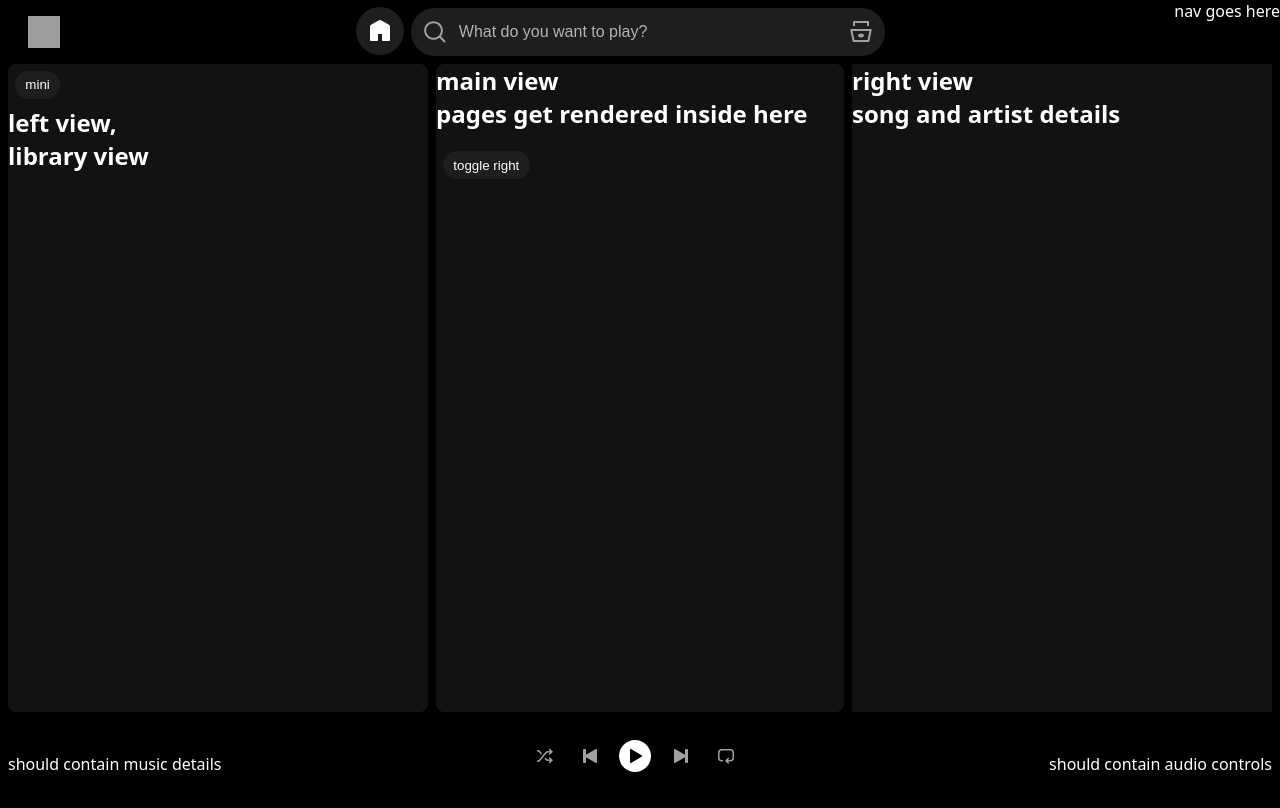
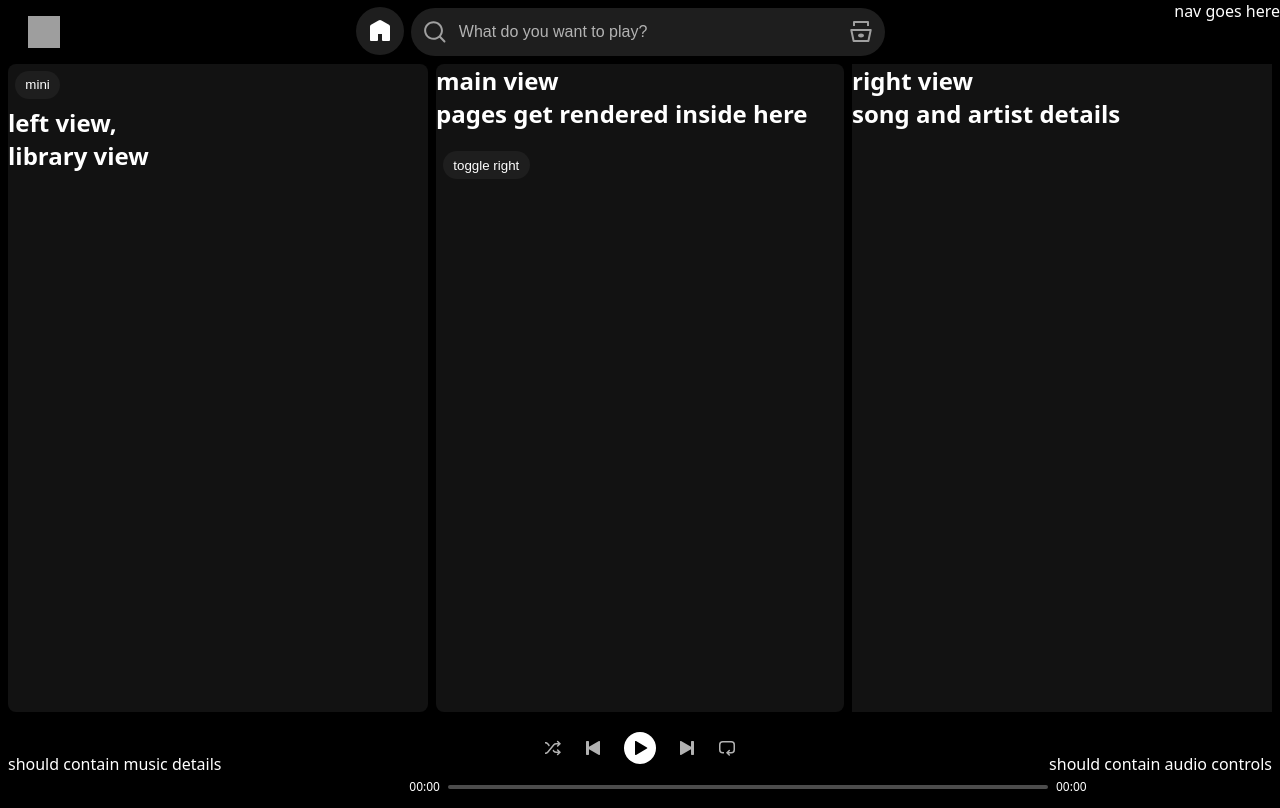
Before and after one commit to veritasx01/audion, a React (Vite) app: page / in a window 1280 px wide. Built offline with nearby package versions, Linux system fonts and the light colour scheme; grey boxes are pictures that could not be loaded.

Commit message:
song progress bar

```diff
--- a/src/assets/styles/cmps/AppFooter.css
+++ b/src/assets/styles/cmps/AppFooter.css
@@ -24,4 +24,10 @@
       color: --var(clr5);
     }
   }
+  > * {
+    flex: 571.2 0 0;
+  }
+  > *:nth-child(2) {
+    flex: 722 0 0;
+  }
 }
--- a/src/assets/styles/cmps/PlayerControls.css
+++ b/src/assets/styles/cmps/PlayerControls.css
@@ -1,11 +1,17 @@
 .player-container {
   margin-bottom: 8px;
+  min-width: 500px;
+}
+.player-container > * {
+  flex: 1;
 }
 
 .generals-container {
+  display: flex;
   flex-flow: row nowrap;
   margin-bottom: 8px;
   gap: 0px;
+  justify-content: center;
 }
 
 .player-button {
@@ -32,6 +38,7 @@
   width: 32px;
   height: 32px;
   padding: 8px;
+  margin: 0;
   background: black;
 }
 .smaller-button:hover {
--- /dev/null
+++ b/src/assets/styles/cmps/SongProgress.css
@@ -0,0 +1,26 @@
+.progress-container {
+  display: flex;
+  gap: 8px;
+  margin: 0 auto;
+}
+
+.playback-position {
+  width: 50px;
+  height: 17px;
+  font-size: 0.75rem;
+  text-align: right;
+}
+
+.playback-duration {
+  width: 50px;
+  height: 17px;
+  font-size: 0.75rem;
+  text-align: left;
+}
+
+.progress-bar {
+  background: #4c4c4c;
+  border-radius: 8px;
+  width: 600px;
+  height: 4px;
+}
--- a/src/assets/styles/main.css
+++ b/src/assets/styles/main.css
@@ -15,4 +15,5 @@
 @import "cmps/UserMsg";
 @import "cmps/HomeButton";
 @import "cmps/SearchBar";
-@import "cmps/PlayerControls.css"
+@import "cmps/PlayerControls";
+@import "cmps/SongProgress";
--- a/src/cmps/AppFooter.jsx
+++ b/src/cmps/AppFooter.jsx
@@ -1,12 +1,11 @@
 import { PlayerControls } from "./PlayerControls";
 
 export function AppFooter() {
-
   return (
     <footer className="app-footer full">
       <p>should contain music details</p>
       <PlayerControls></PlayerControls>
-      <p>should contain audio controls</p>
+      <p style={{ textAlign: "right" }}>should contain audio controls</p>
     </footer>
   );
 }
--- a/src/cmps/PlayerControls.jsx
+++ b/src/cmps/PlayerControls.jsx
@@ -1,11 +1,16 @@
+import { SongProgress } from "./SongProgress";
+
 export function PlayerControls() {
+  // TODO: spotify has a diffrent div for the smaller buttons on each side for different gaps from the play button
+  // this is not currently the case as the gap is equal, also the buttons don't have margins
   return (
     <div className="player-container flex column">
       <div className="generals-container flex align-center">
         {/* shuffle button */}
+        <div style={{ marginRight: "8px", display: "flex", gap: "8px" }}>
           <button className="smaller-button hov-enlarge">
             <span className="size-16" aria-hidden="true">
-            <svg aria-hidden="true" viewBox="0 0 16 16" fill="#a0a0a0">
+              <svg aria-hidden="true" viewBox="0 0 16 16" fill="#b2b2b2">
                 <path d="M13.151.922a.75.75 0 1 0-1.06 1.06L13.109 3H11.16a3.75 3.75 0 0 0-2.873 1.34l-6.173 7.356A2.25 2.25 0 0 1 .39 12.5H0V14h.391a3.75 3.75 0 0 0 2.873-1.34l6.173-7.356a2.25 2.25 0 0 1 1.724-.804h1.947l-1.017 1.018a.75.75 0 0 0 1.06 1.06L15.98 3.75zM.391 3.5H0V2h.391c1.109 0 2.16.49 2.873 1.34L4.89 5.277l-.979 1.167-1.796-2.14A2.25 2.25 0 0 0 .39 3.5z"></path>
                 <path d="m7.5 10.723.98-1.167.957 1.14a2.25 2.25 0 0 0 1.724.804h1.947l-1.017-1.018a.75.75 0 1 1 1.06-1.06l2.829 2.828-2.829 2.828a.75.75 0 1 1-1.06-1.06L13.109 13H11.16a3.75 3.75 0 0 1-2.873-1.34l-.787-.938z"></path>
               </svg>
@@ -14,11 +19,12 @@ export function PlayerControls() {
           {/* previous button */}
           <button className="smaller-button">
             <span className="size-16" aria-hidden="true">
-            <svg aria-hidden="true" viewBox="0 0 16 16" fill="#a0a0a0">
+              <svg aria-hidden="true" viewBox="0 0 16 16" fill="#b2b2b2">
                 <path d="M3.3 1a.7.7 0 0 1 .7.7v5.15l9.95-5.744a.7.7 0 0 1 1.05.606v12.575a.7.7 0 0 1-1.05.607L4 9.149V14.3a.7.7 0 0 1-.7.7H1.7a.7.7 0 0 1-.7-.7V1.7a.7.7 0 0 1 .7-.7z"></path>
               </svg>
             </span>
           </button>
+        </div>
         {/* play song button */}
         <button className="player-button hov-enlarge">
           <span className="size-16" aria-hidden="true">
@@ -28,9 +34,10 @@ export function PlayerControls() {
           </span>
         </button>
         {/* next button */}
+        <div style={{ marginLeft: "8px", display: "flex", gap: "8px" }}>
           <button className="smaller-button">
             <span className="size-16" aria-hidden="true">
-            <svg aria-hidden="true" viewBox="0 0 16 16" fill="#a0a0a0">
+              <svg aria-hidden="true" viewBox="0 0 16 16" fill="#b2b2b2">
                 <path d="M12.7 1a.7.7 0 0 0-.7.7v5.15L2.05 1.107A.7.7 0 0 0 1 1.712v12.575a.7.7 0 0 0 1.05.607L12 9.149V14.3a.7.7 0 0 0 .7.7h1.6a.7.7 0 0 0 .7-.7V1.7a.7.7 0 0 0-.7-.7z"></path>
               </svg>
             </span>
@@ -38,13 +45,14 @@ export function PlayerControls() {
           {/* enable repeat button */}
           <button className="smaller-button">
             <span className="size-16" aria-hidden="true">
-            <svg aria-hidden="true" viewBox="0 0 16 16" fill="#a0a0a0">
+              <svg aria-hidden="true" viewBox="0 0 16 16" fill="#b2b2b2">
                 <path d="M0 4.75A3.75 3.75 0 0 1 3.75 1h8.5A3.75 3.75 0 0 1 16 4.75v5a3.75 3.75 0 0 1-3.75 3.75H9.81l1.018 1.018a.75.75 0 1 1-1.06 1.06L6.939 12.75l2.829-2.828a.75.75 0 1 1 1.06 1.06L9.811 12h2.439a2.25 2.25 0 0 0 2.25-2.25v-5a2.25 2.25 0 0 0-2.25-2.25h-8.5A2.25 2.25 0 0 0 1.5 4.75v5A2.25 2.25 0 0 0 3.75 12H5v1.5H3.75A3.75 3.75 0 0 1 0 9.75z"></path>
               </svg>
             </span>
           </button>
         </div>
-      <div className="music-progress-bar"></div>
+      </div>
+      <SongProgress></SongProgress>
     </div>
   );
 }
--- /dev/null
+++ b/src/cmps/SongProgress.jsx
@@ -0,0 +1,11 @@
+export function SongProgress() {
+  return (
+    <div className="progress-container">
+      <div className="playback-position">00:00</div>
+      <div className="flex align-center">
+        <div className="progress-bar"></div>
+      </div>
+      <div className="playback-duration">00:00</div>
+    </div>
+  );
+}
```
Lines whose indentation alone changed are shown as unchanged.
